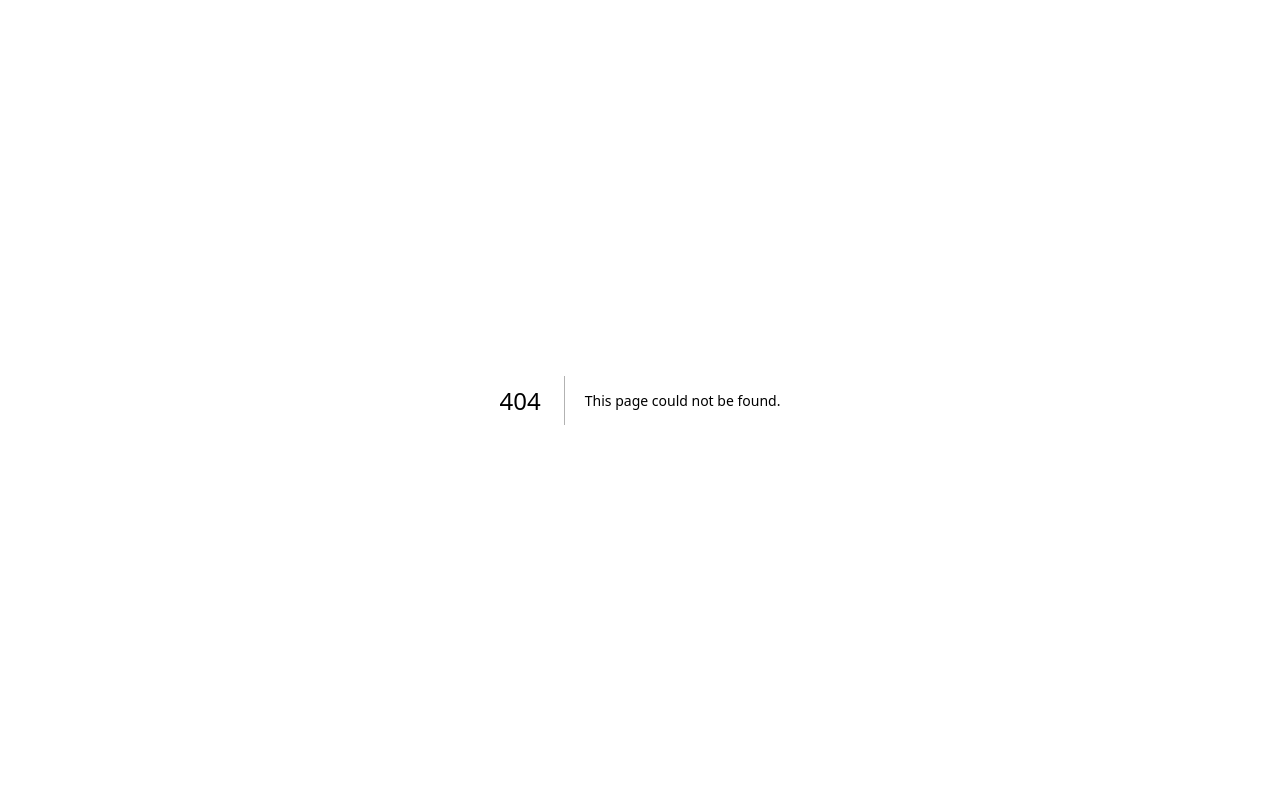
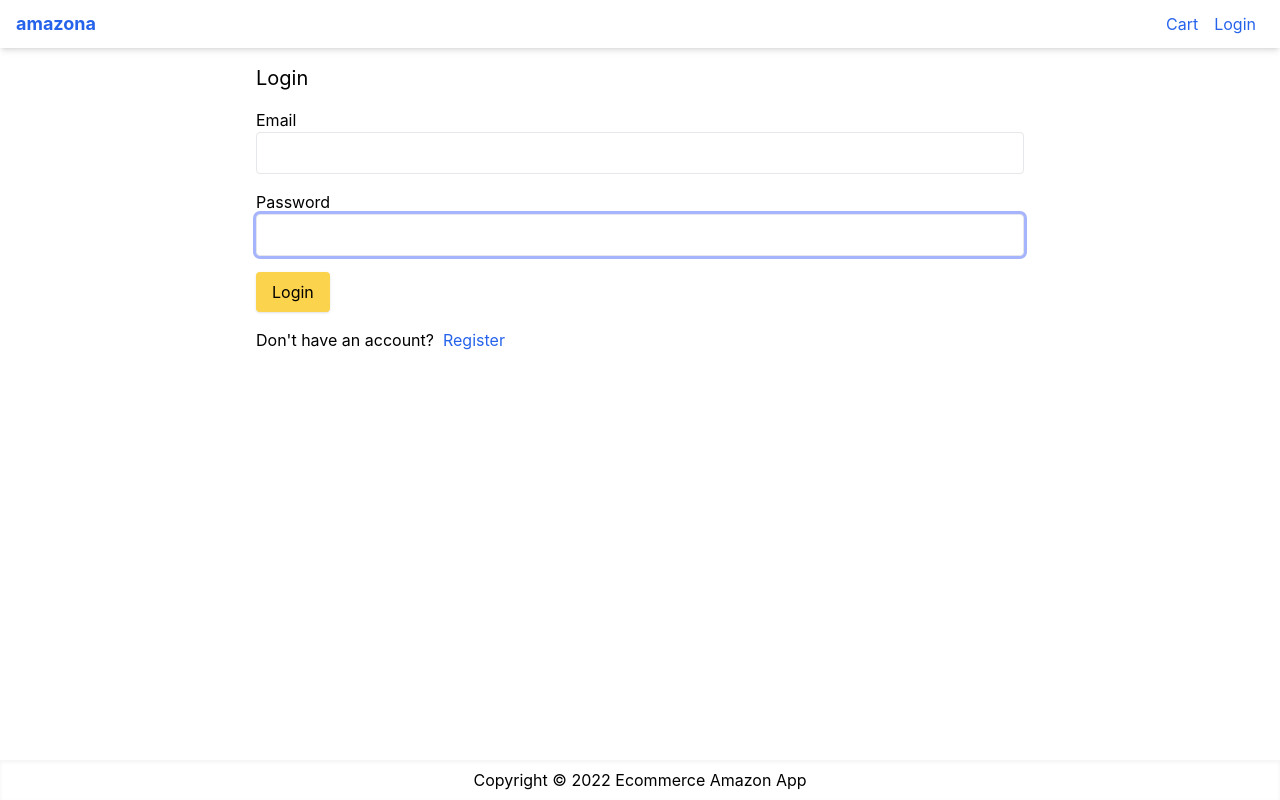
Before and after one commit to sambabhouria/nextjs-tailwind-ecommerce, a Next.js app: page /login in a window 1280 px wide. Before the commit this address had no page. Built offline with nearby package versions, Linux system fonts and the light colour scheme.

Commit message:
lecon 12 login form and react hook forms

```diff
--- a/pages/cart.js
+++ b/pages/cart.js
@@ -93,7 +93,7 @@
               </li>
               <li>
                 <button
-                  onClick={() => router.push('/shipping')}
+                  onClick={() => router.push('login?redirect=/shipping')}
                   className="primary-button w-full"
                 >
                   Check Out
--- /dev/null
+++ b/pages/login.js
@@ -0,0 +1,67 @@
+import Link from 'next/link';
+import React from 'react';
+import { useForm } from 'react-hook-form';
+import Layout from '../components/Layout';
+
+export default function LoginScreen() {
+  const {
+    handleSubmit,
+    register,
+    formState: { errors },
+  } = useForm();
+  const submitHandler = ({ email, password }) => {
+    console.log(email, password);
+  };
+  return (
+    <Layout title="Login">
+      <form
+        className="mx-auto max-w-screen-md"
+        onSubmit={handleSubmit(submitHandler)}
+      >
+        <h1 className="mb-4 text-xl">Login</h1>
+        <div className="mb-4">
+          <label htmlFor="email">Email</label>
+          <input
+            type="email"
+            {...register('email', {
+              required: 'Please enter email',
+              pattern: {
+                value: /^[a-zA-Z0-9_.+-]+@[a-zA-Z0-9-]+.[a-zA-Z0-9-.]+$/i,
+                message: 'Please enter valid email',
+              },
+            })}
+            className="w-full"
+            id="email"
+            autoFocus
+          ></input>
+          {errors.email && (
+            <div className="text-red-500">{errors.email.message}</div>
+          )}
+        </div>
+        <div className="mb-4">
+          <label htmlFor="password">Password</label>
+          <input
+            type="password"
+            {...register('password', {
+              required: 'Please enter password',
+              minLength: { value: 6, message: 'password is more than 5 chars' },
+            })}
+            className="w-full"
+            id="password"
+            autoFocus
+          ></input>
+          {errors.password && (
+            <div className="text-red-500 ">{errors.password.message}</div>
+          )}
+        </div>
+        <div className="mb-4 ">
+          <button className="primary-button">Login</button>
+        </div>
+        <div className="mb-4 ">
+          Don&apos;t have an account? &nbsp;
+          <Link href="register">Register</Link>
+        </div>
+      </form>
+    </Layout>
+  );
+}
```
